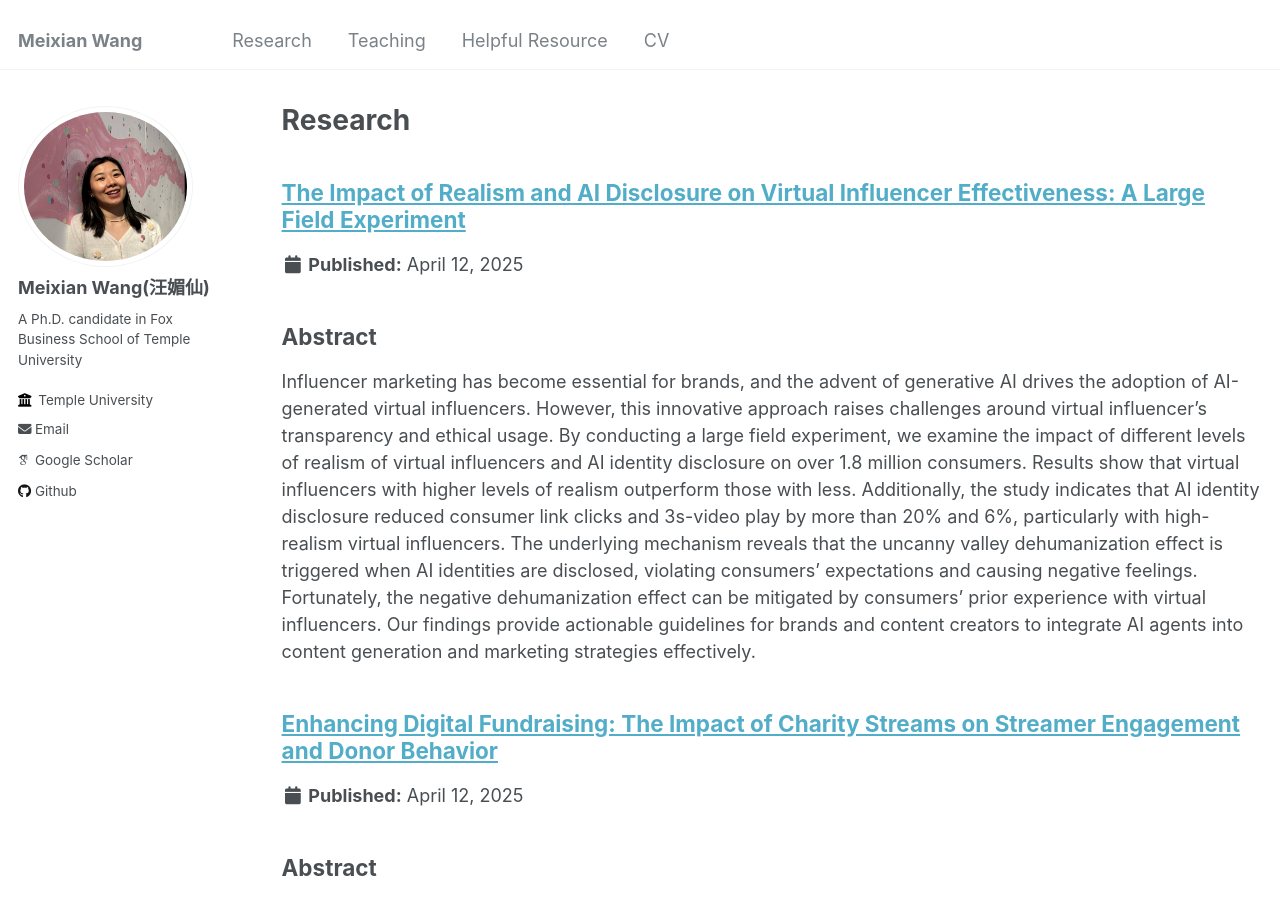
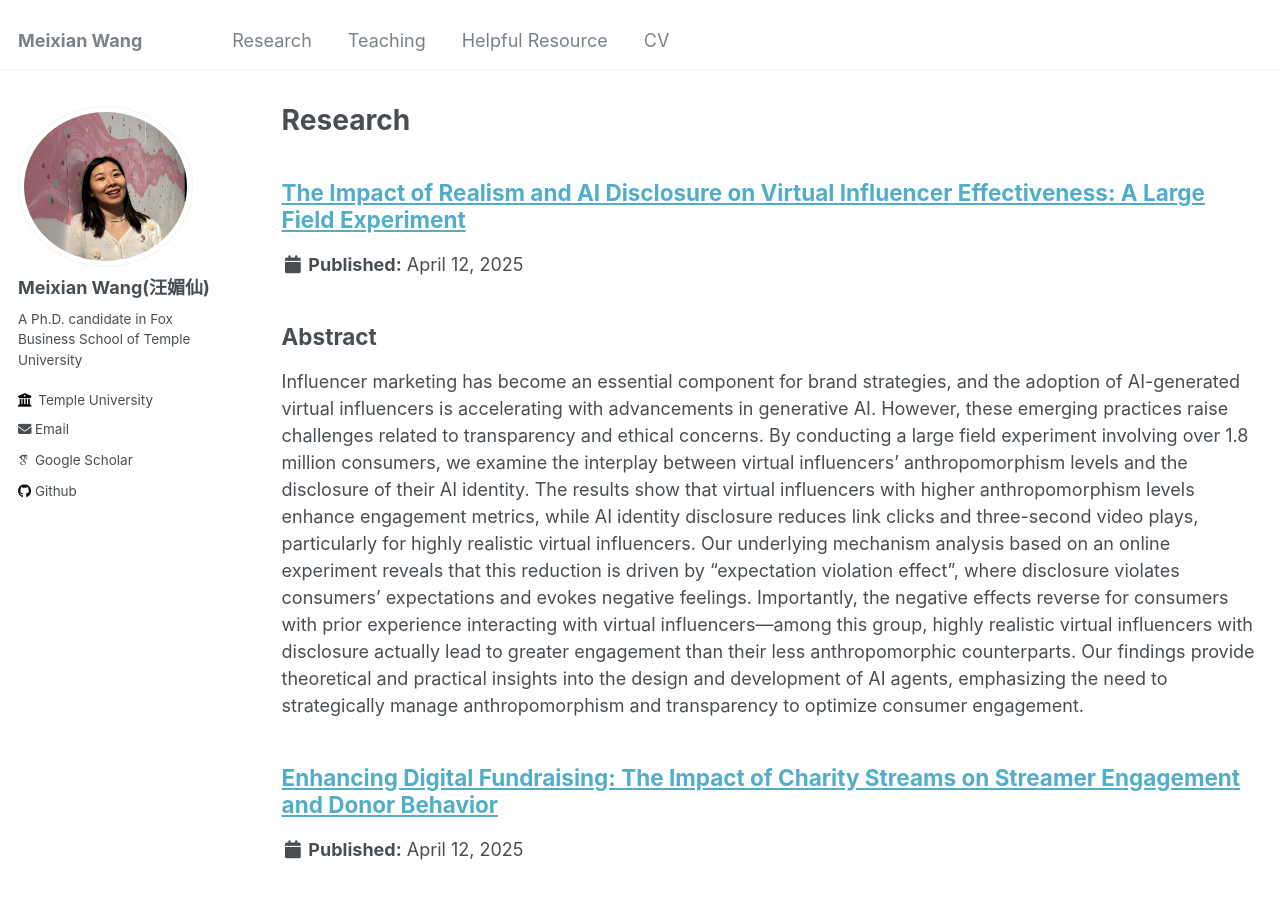
Before and after one commit to MeixianWang2/MeixianWang2.github.io, a Jekyll site: the page built from _pages/research.md, in a window 1280 px wide and 900 px high. Built offline with Jekyll 4.4.1, drawn with Linux system fonts in a browser that asks for light colours; some web fonts are replaced.

Commit message:
Update p1VirtualInfluencer.md

```diff
--- a/_research/p1VirtualInfluencer.md
+++ b/_research/p1VirtualInfluencer.md
@@ -6,7 +6,7 @@ permalink: /research/p1VirtualInfluencer
 
 Abstract
 ---
-Influencer marketing has become essential for brands, and the advent of generative AI drives the adoption of AI-generated virtual influencers. However, this innovative approach raises challenges around virtual influencer's transparency and ethical usage. By conducting a large field experiment, we examine the impact of different levels of realism of virtual influencers and AI identity disclosure on over 1.8 million consumers. Results show that virtual influencers with higher levels of realism outperform those with less. Additionally, the study indicates that AI identity disclosure reduced consumer link clicks and 3s-video play by more than 20% and 6%, particularly with high-realism virtual influencers. The underlying mechanism reveals that the uncanny valley dehumanization effect is triggered when AI identities are disclosed, violating consumers' expectations and causing negative feelings. Fortunately, the negative dehumanization effect can be mitigated by consumers’ prior experience with virtual influencers. Our findings provide actionable guidelines for brands and content creators to integrate AI agents into content generation and marketing strategies effectively.
+Influencer marketing has become an essential component for brand strategies, and the adoption of AI-generated virtual influencers is accelerating with advancements in generative AI. However, these emerging practices raise challenges related to transparency and ethical concerns. By conducting a large field experiment involving over 1.8 million consumers, we examine the interplay between virtual influencers’ anthropomorphism levels and the disclosure of their AI identity. The results show that virtual influencers with higher anthropomorphism levels enhance engagement metrics, while AI identity disclosure reduces link clicks and three-second video plays, particularly for highly realistic virtual influencers. Our underlying mechanism analysis based on an online experiment reveals that this reduction is driven by “expectation violation effect”, where disclosure violates consumers’ expectations and evokes negative feelings. Importantly, the negative effects reverse for consumers with prior experience interacting with virtual influencers—among this group, highly realistic virtual influencers with disclosure actually lead to greater engagement than their less anthropomorphic counterparts. Our findings provide theoretical and practical insights into the design and development of AI agents, emphasizing the need to strategically manage anthropomorphism and transparency to optimize consumer engagement.
 
 
 **Keywords**: Influencer marketing, virtual influencers, anthropomorphism design, disclosure effect, algorithmic transparency, randomized field experiment
```
